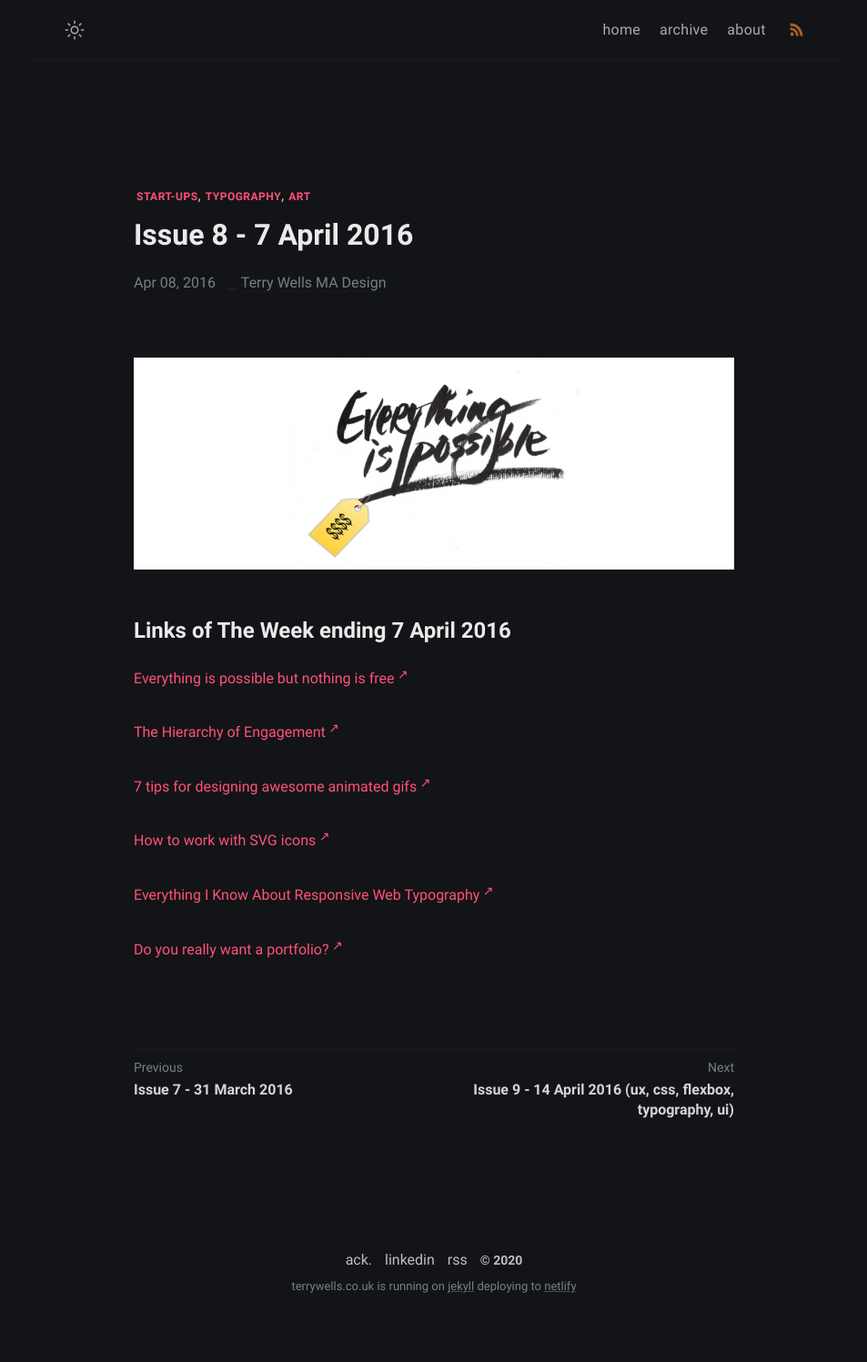
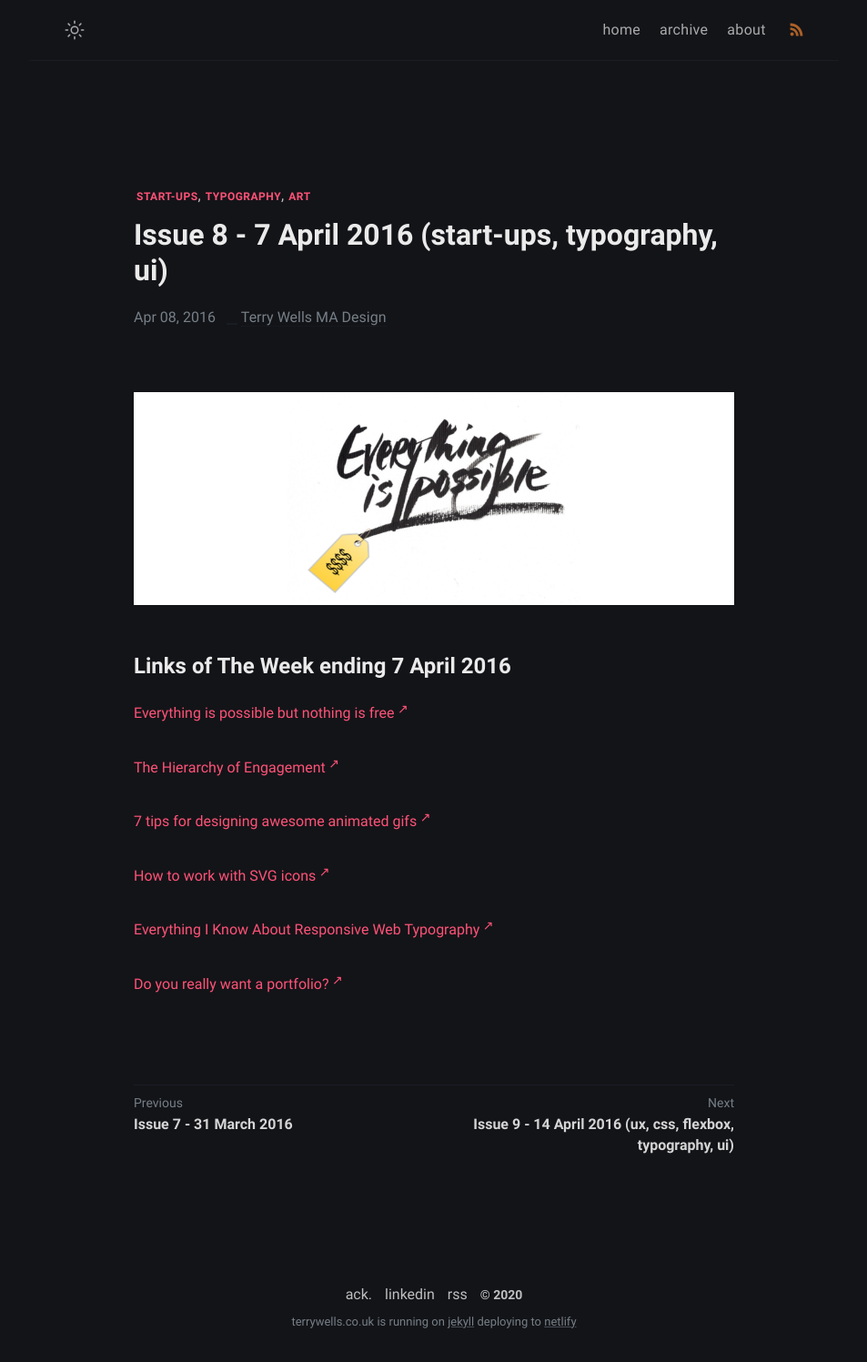
Before and after one commit to wristtattoo/jekyll-klise, a Jekyll site: the page built from _posts/2020-11-03-issue-8-7-april-2016.md, in a window 1280 px wide. Shown: the whole page at 91% size, without its empty margins (163-1116 px from the left). Built offline with Jekyll 4.4.1, drawn with Linux system fonts in a browser that asks for light colours; a script that is not in the unit is left out; before the commit the page ends 1458 px from its top, so only the background shows below that.

Commit message:
Update Links of The Week “2020-11-03-issue-8-7-april-2016”

```diff
--- a/_posts/2020-11-03-issue-8-7-april-2016.md
+++ b/_posts/2020-11-03-issue-8-7-april-2016.md
@@ -1,6 +1,6 @@
 ---
 layout: post
-title: Issue 8 - 7 April 2016
+title: Issue 8 - 7 April 2016 (start-ups, typography, ui)
 tags: start-ups typography art
 date: 2016-04-08T09:08:09.308Z
 ---
```
